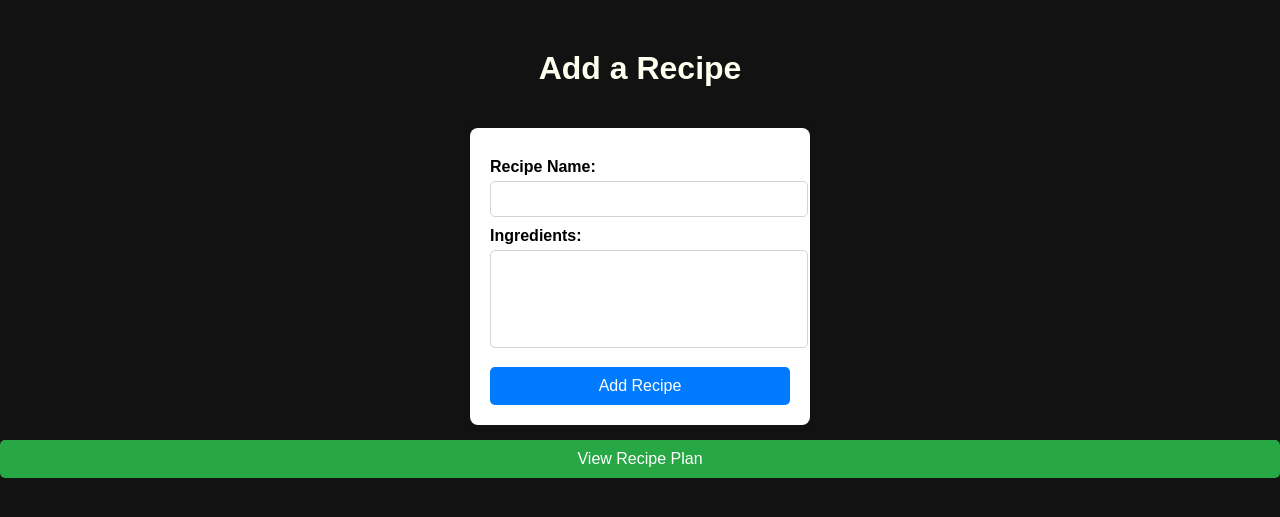
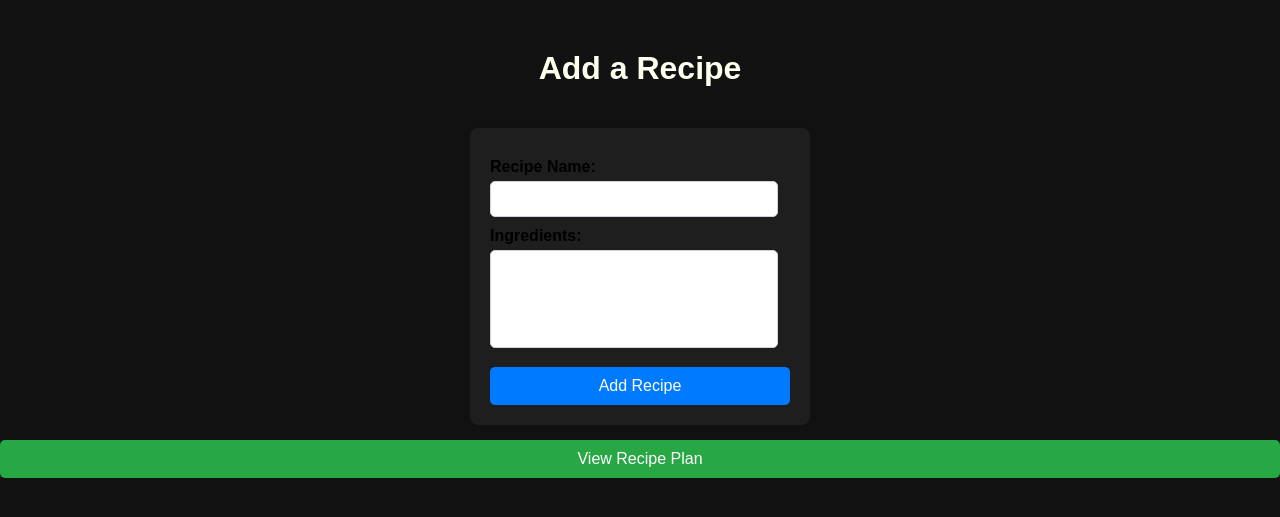
Before and after one commit to sfd2004/Assignment_2, a Flask app: page /recipe_input in a window 1280 px wide. Shown: the top 517 px of the page. Run offline with Flask 3, Linux system fonts and the light colour scheme; the visitor is signed in with stand-in values (Sample User, id 1).

Commit message:
Update recipe_input.css

```diff
--- a/static/recipe_input.css
+++ b/static/recipe_input.css
@@ -13,7 +13,7 @@
 
 form {
     display: inline-block;
-    background: white;
+    background: #1E1E1E;
     padding: 20px;
     border-radius: 8px;
     box-shadow: 0px 0px 10px rgba(0, 0, 0, 0.1);
@@ -29,7 +29,7 @@
 }
 
 input, textarea {
-    width: 100%;
+    width: 90%;
     padding: 8px;
     margin-top: 5px;
     border: 1px solid #ced4da;
```
